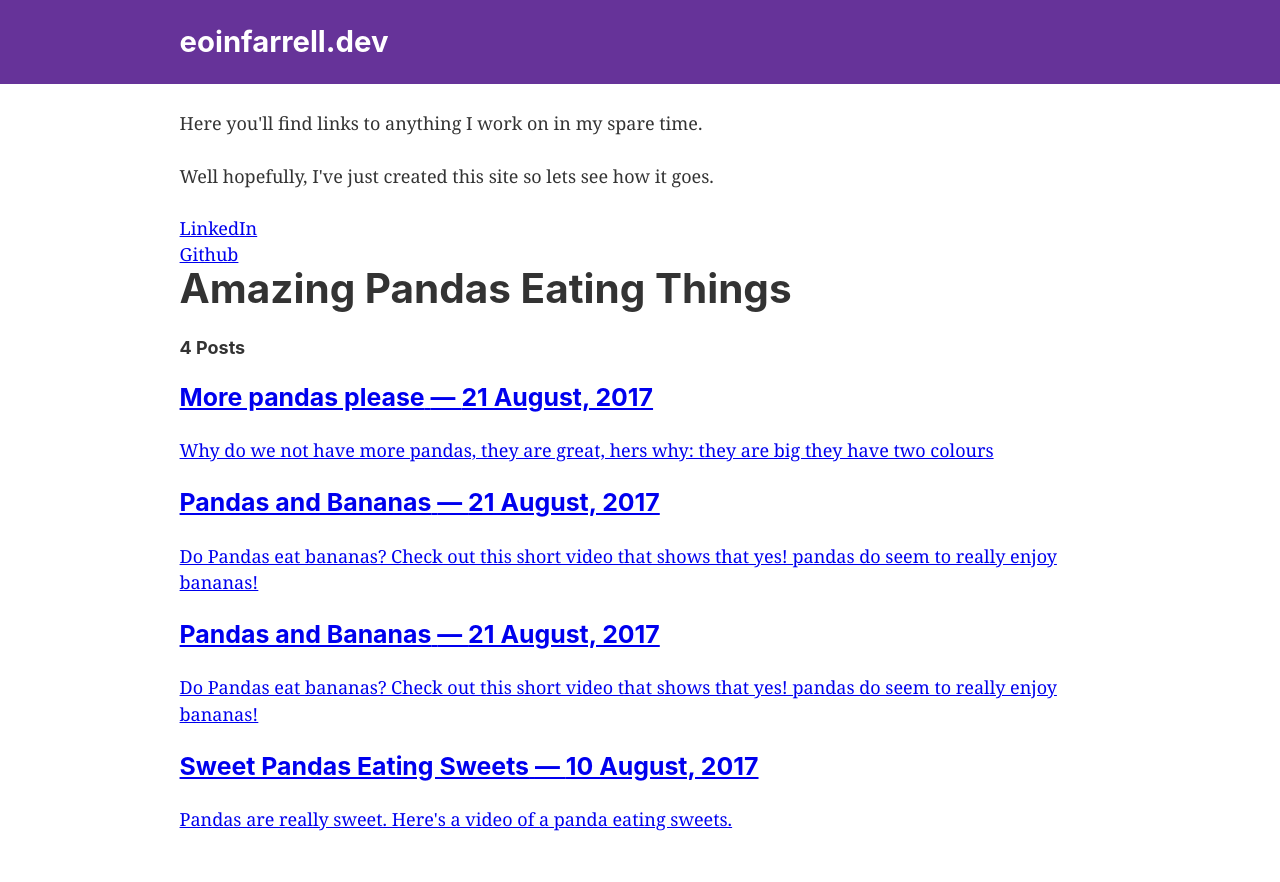
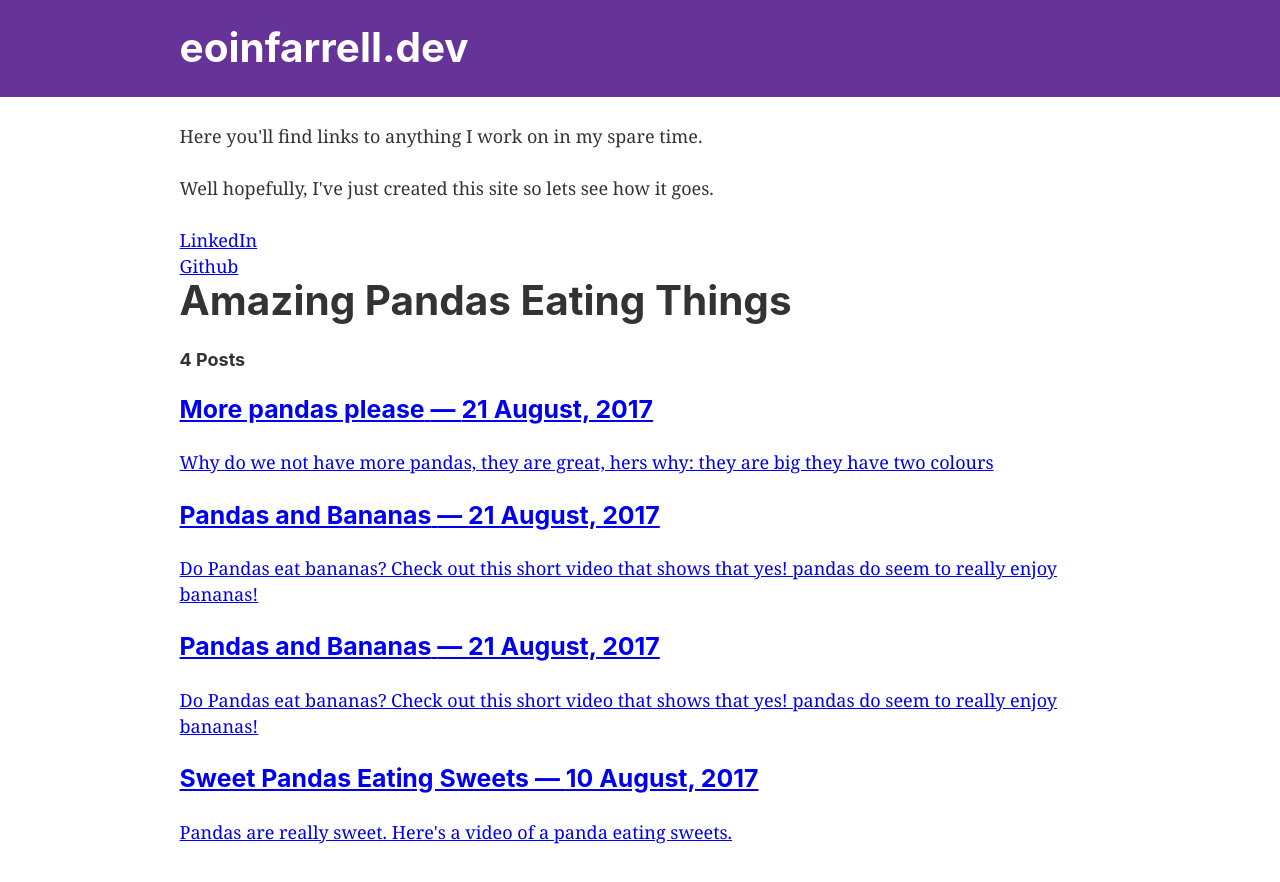
Before and after one commit to EoinFarrell/eoinfarrell.dev, a Gatsby site: page / in a window 1280 px wide. Built offline with nearby package versions, Linux system fonts and the light colour scheme; Gatsby itself is replaced by a stand-in of ours; some packages are replaced by stand-ins of ours.

Commit message:
Fixing tests

```diff
--- a/src/components/header.js
+++ b/src/components/header.js
@@ -16,7 +16,7 @@ const Header = ({ siteTitle }) => (
         padding: `1.45rem 1.0875rem`,
       }}
     >
-      <h2 style={{ margin: 0 }}>
+      <h1 style={{ margin: 0 }}>
         <Link
           to="/"
           style={{
@@ -26,7 +26,7 @@ const Header = ({ siteTitle }) => (
         >
           {siteTitle}
         </Link>
-      </h2>
+      </h1>
     </div>
   </header>
 )
```
